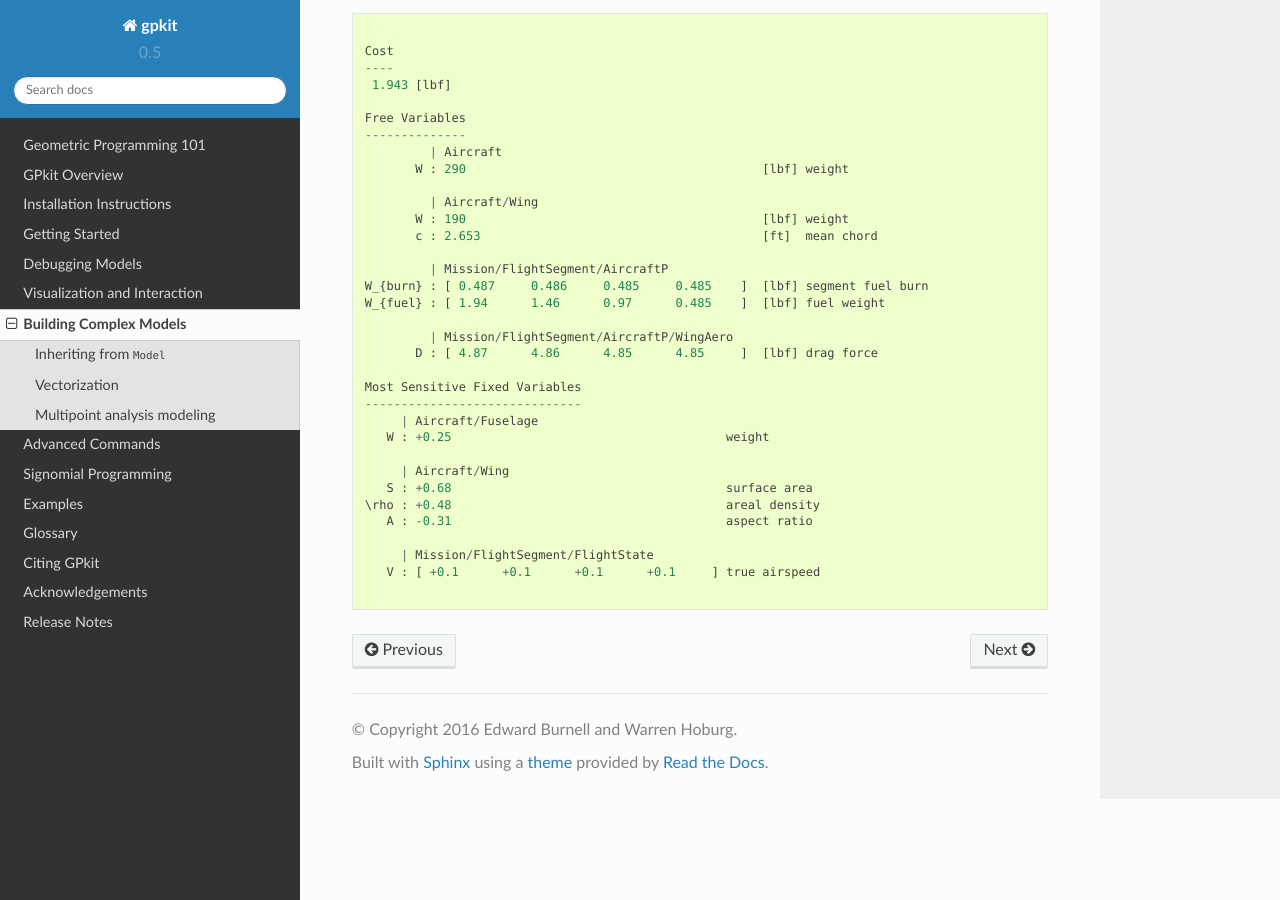
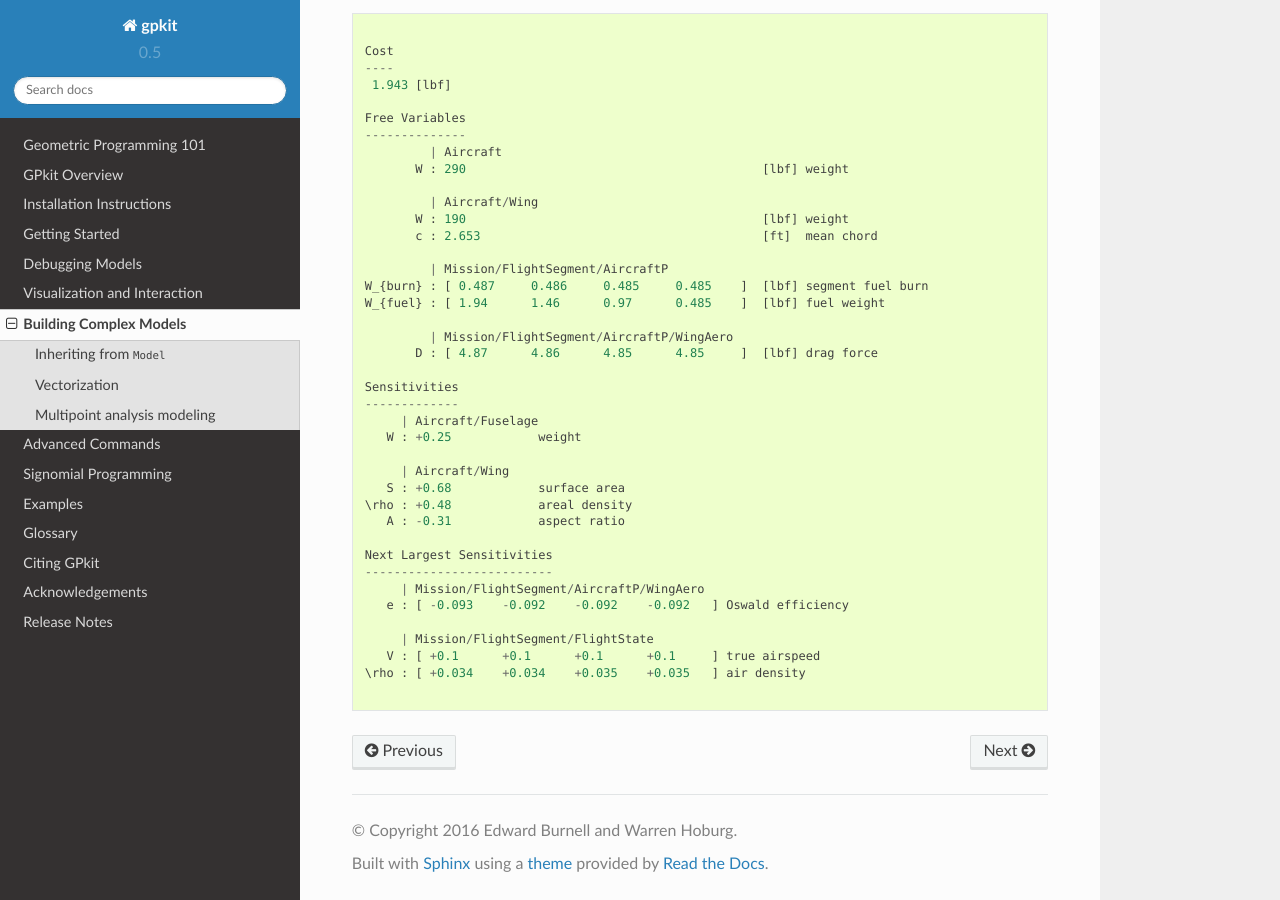
Before and after one commit to convexengineering/gpkit, a Sphinx documentation site: the page built from docs/source/modelbuilding.rst, in a window 1280 px wide and 900 px high, scrolled down 4507 px. Built offline with Sphinx 7.4.7 and the Read the Docs theme 2.0.0, drawn with Linux system fonts in a browser that asks for light colours.

```diff
--- a/docs/source/examples/beam_output.txt
+++ b/docs/source/examples/beam_output.txt
@@ -11,8 +11,8 @@ Free Variables
 \theta : [  -        0.177     0.285     0.341    ... ]        Slope
      w : [  -        0.106     0.384     0.759    ... ]  [m]   Displacement
 
-Most Sensitive Fixed Variables
-------------------------------
+Most Sensitive
+--------------
  L : +4                                             Overall beam length
 EI : -1
  q : [ +0.0072   +0.042    +0.12     +0.23    ... ] Distributed load at each point
--- a/docs/source/examples/performance_modeling_output.txt
+++ b/docs/source/examples/performance_modeling_output.txt
@@ -19,15 +19,21 @@ W_{fuel} : [ 1.94      1.46      0.97      0.485    ]  [lbf] fuel weight
          | Mission/FlightSegment/AircraftP/WingAero
        D : [ 4.87      4.86      4.85      4.85     ]  [lbf] drag force
 
-Most Sensitive Fixed Variables
-------------------------------
+Sensitivities
+-------------
      | Aircraft/Fuselage
-   W : +0.25                                      weight
+   W : +0.25            weight
 
      | Aircraft/Wing
-   S : +0.68                                      surface area
-\rho : +0.48                                      areal density
-   A : -0.31                                      aspect ratio
+   S : +0.68            surface area
+\rho : +0.48            areal density
+   A : -0.31            aspect ratio
+
+Next Largest Sensitivities
+--------------------------
+     | Mission/FlightSegment/AircraftP/WingAero
+   e : [ -0.093    -0.092    -0.092    -0.092   ] Oswald efficiency
 
      | Mission/FlightSegment/FlightState
    V : [ +0.1      +0.1      +0.1      +0.1     ] true airspeed
+\rho : [ +0.034    +0.034    +0.035    +0.035   ] air density
```
Also changed, not shown: docs/source/examples/simpleflight_output.txt (+4 -4 lines), 4 other files.
